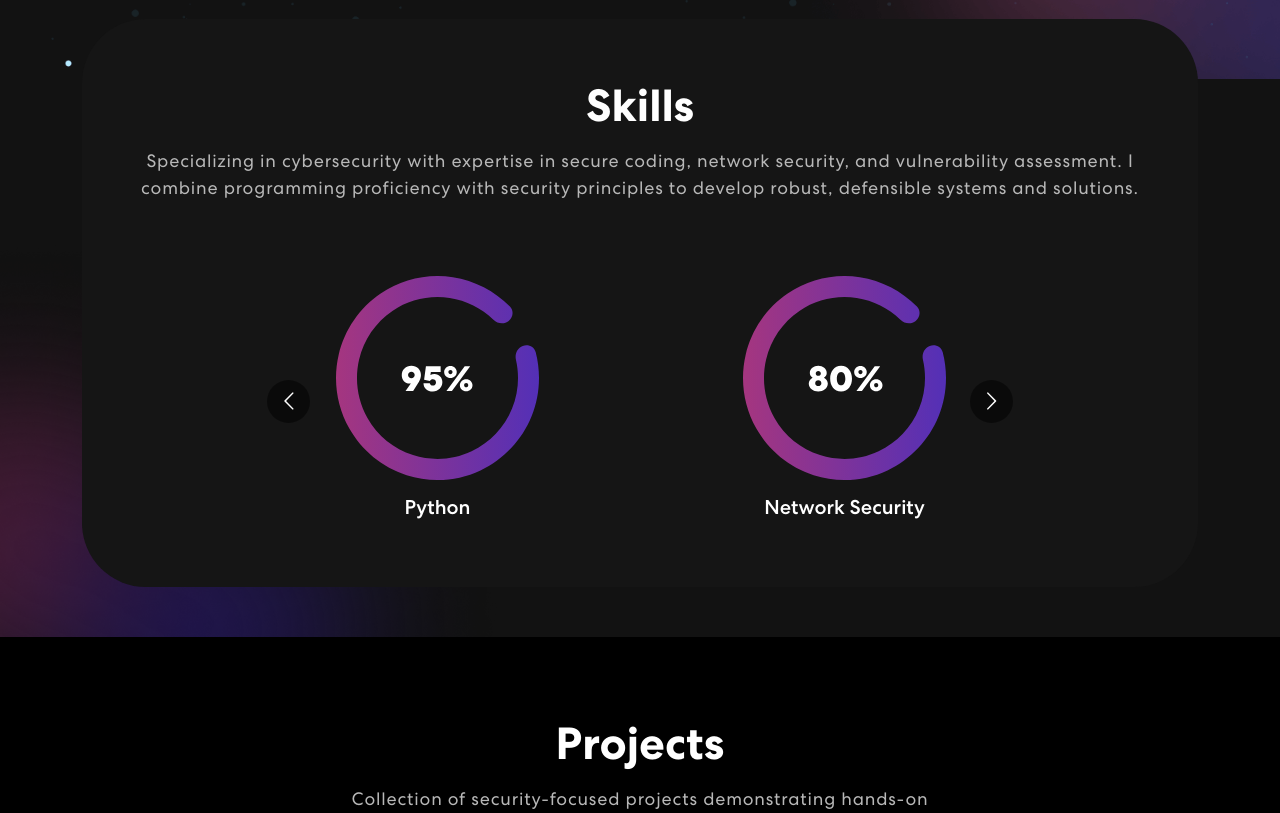
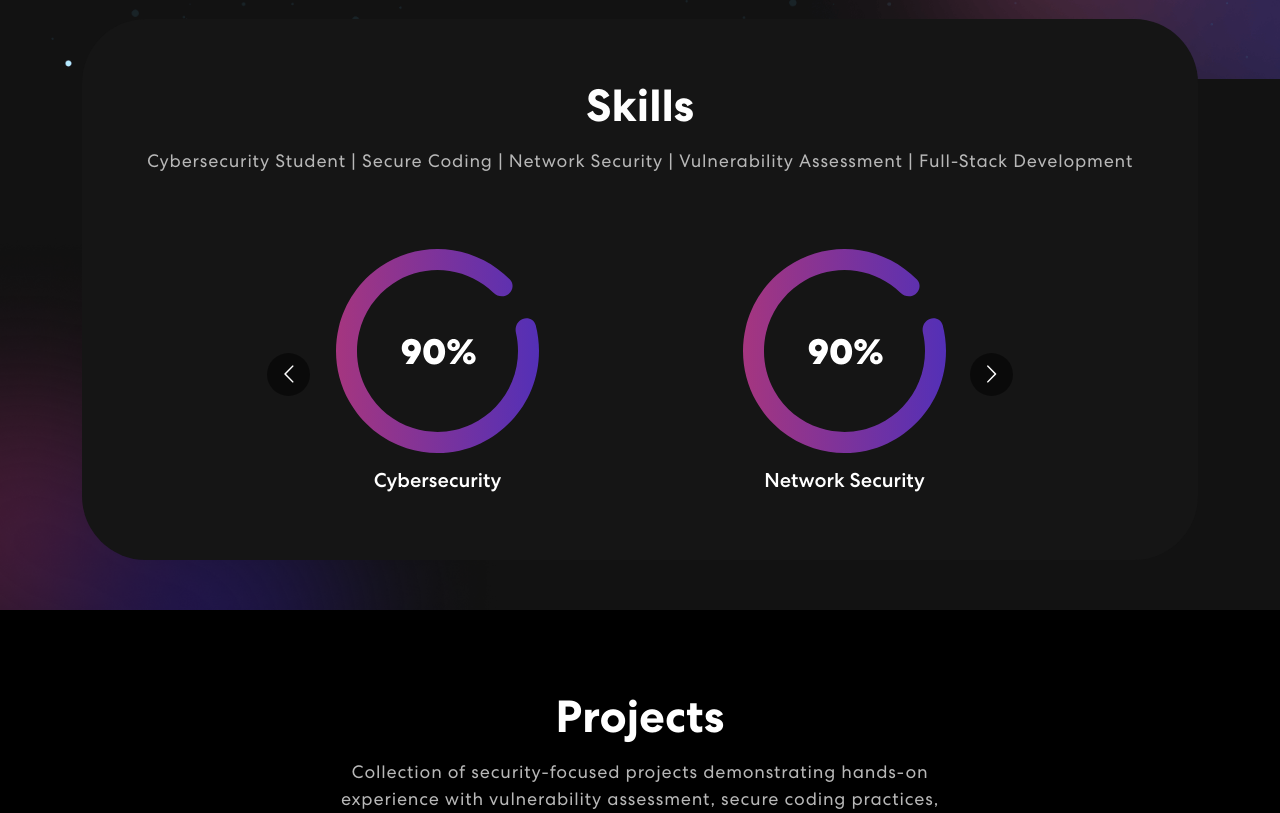
Before and after one commit to antony-jude/PortFolio, a React (Create React App) app: page / in a window 1280 px wide. Shown: the part 747-1560 px from the top of the page. Built offline with nearby package versions, Linux system fonts and the light colour scheme; no server answers.

Commit message:
Customize README and reorder skills for cybersecurity student focus

```diff
--- a/src/components/Skills.js
+++ b/src/components/Skills.js
@@ -35,31 +35,39 @@ export const Skills = () => {
                 <div className="col-12">
                     <div className="skill-bx wow zoomIn">
                         <h2>Skills</h2>
-                        <p>Specializing in cybersecurity with expertise in secure coding, network security, and vulnerability assessment. I combine programming proficiency with security principles to develop robust, defensible systems and solutions.</p>
+                        <p>Cybersecurity Student | Secure Coding | Network Security | Vulnerability Assessment | Full-Stack Development</p>
                         <Carousel responsive={responsive} infinite={true} className="owl-carousel owl-theme skill-slider">
+                            <div className="item">
+                                <img src={meter3} alt="Image" />
+                                <h5>Cybersecurity</h5>
+                            </div>
+                            <div className="item">
+                                <img src={meter3} alt="Image" />
+                                <h5>Network Security</h5>
+                            </div>
+                            <div className="item">
+                                <img src={meter2} alt="Image" />
+                                <h5>Cryptography</h5>
+                            </div>
                             <div className="item">
                                 <img src={meter1} alt="Image" />
                                 <h5>Python</h5>
-                            </div>
-                            <div className="item">
-                                <img src={meter2} alt="Image" />
-                                <h5>Network Security</h5>
-                            </div>
-                            <div className="item">
-                                <img src={meter3} alt="Image" />
-                                <h5>Cryptography</h5>
                             </div>
                             <div className="item">
                                 <img src={meter1} alt="Image" />
                                 <h5>C</h5>
                             </div>
                             <div className="item">
-                                <img src={meter2} alt="Image" />
+                                <img src={meter1} alt="Image" />
                                 <h5>Java</h5>
                             </div>
                             <div className="item">
-                                <img src={meter3} alt="Image" />
-                                <h5>Cyber Security</h5>
+                                <img src={meter2} alt="Image" />
+                                <h5>Web Development</h5>
+                            </div>
+                            <div className="item">
+                                <img src={meter2} alt="Image" />
+                                <h5>React.js</h5>
                             </div>
                         </Carousel>
                     </div>
```
Also changed, not shown: 1 other file (tests, documents, lock files or other folders).
